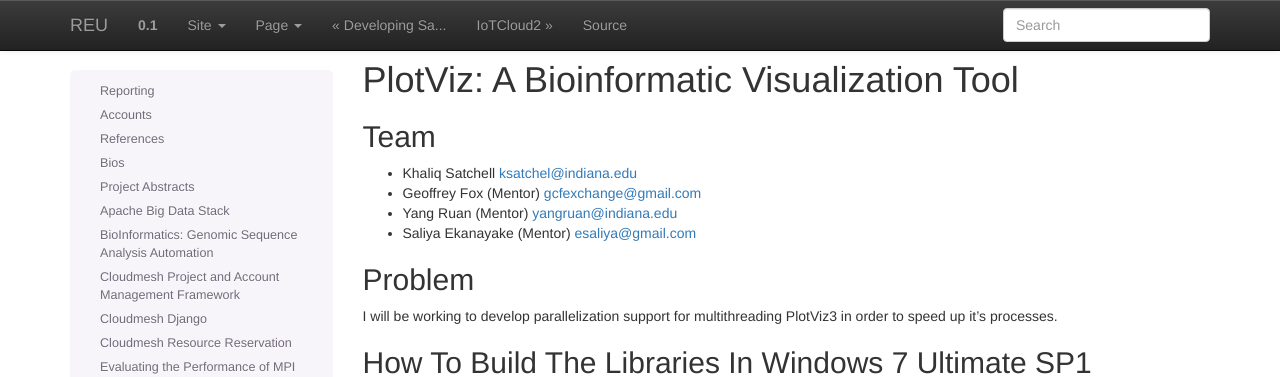
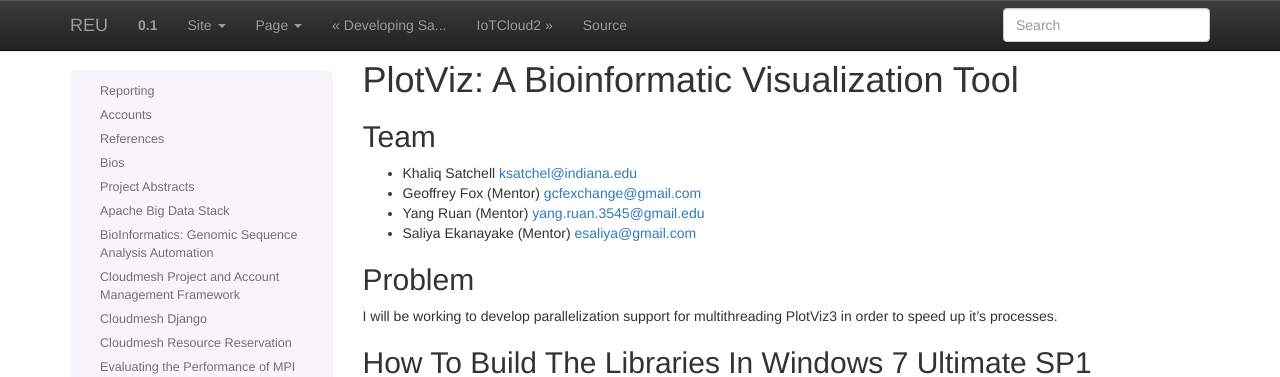
Before and after one commit to cloudmesh-project/reu-2014, a Sphinx documentation site: the page built from doc/source/projects/plotviz.rst, in a window 1280 px wide and 900 px high. Shown: the top 377 px of the window. Built offline with Sphinx 7.4.7, drawn with Linux system fonts in a browser that asks for light colours.

Commit message:
Update plotviz.rst

```diff
--- a/doc/source/projects/plotviz.rst
+++ b/doc/source/projects/plotviz.rst
@@ -9,7 +9,7 @@
 - Geoffrey Fox (Mentor) gcfexchange@gmail.com
 
 
-- Yang Ruan (Mentor) yangruan@indiana.edu
+- Yang Ruan (Mentor) yang.ruan.3545@gmail.edu
 
 
 - Saliya Ekanayake (Mentor) esaliya@gmail.com
```
